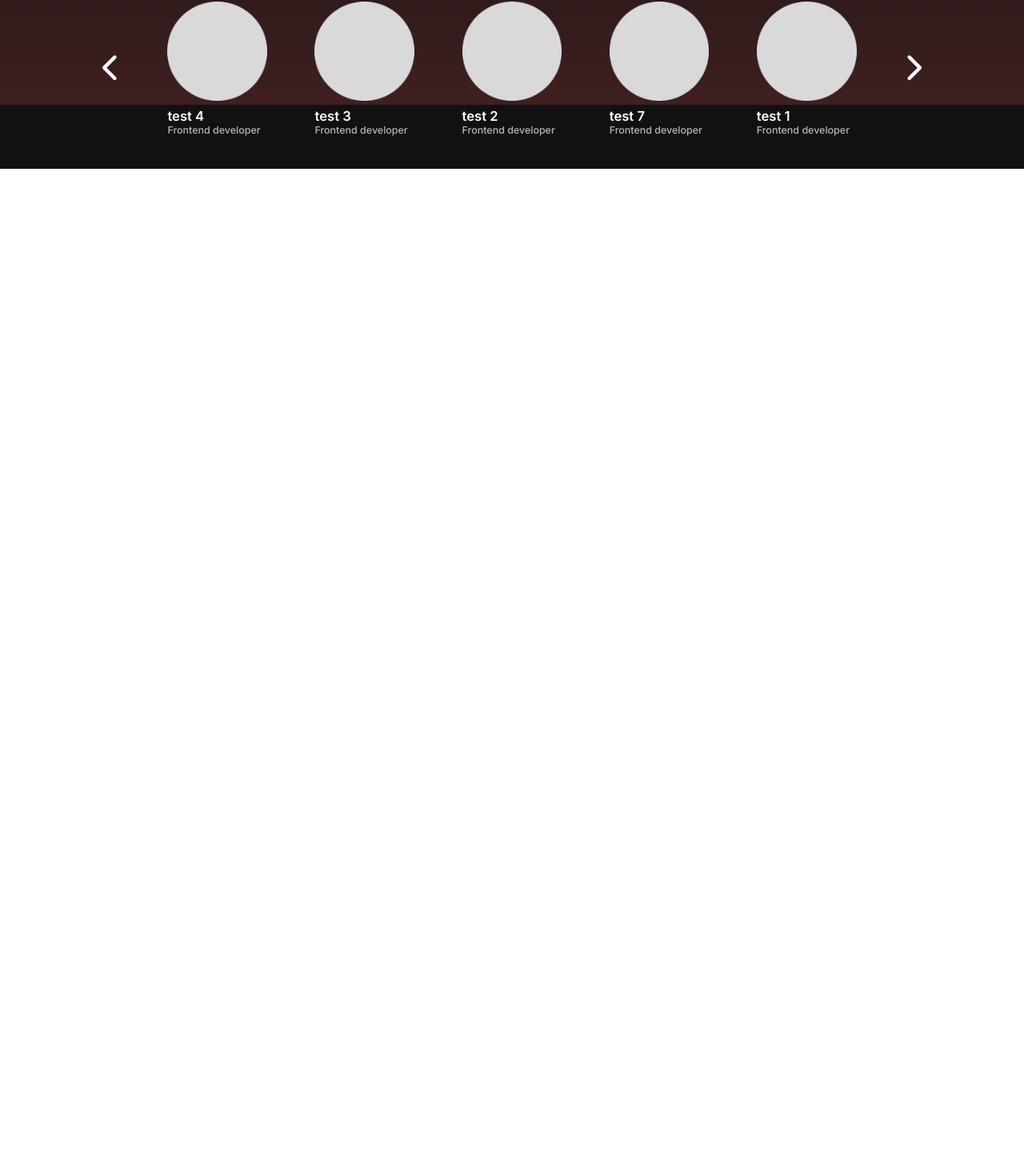
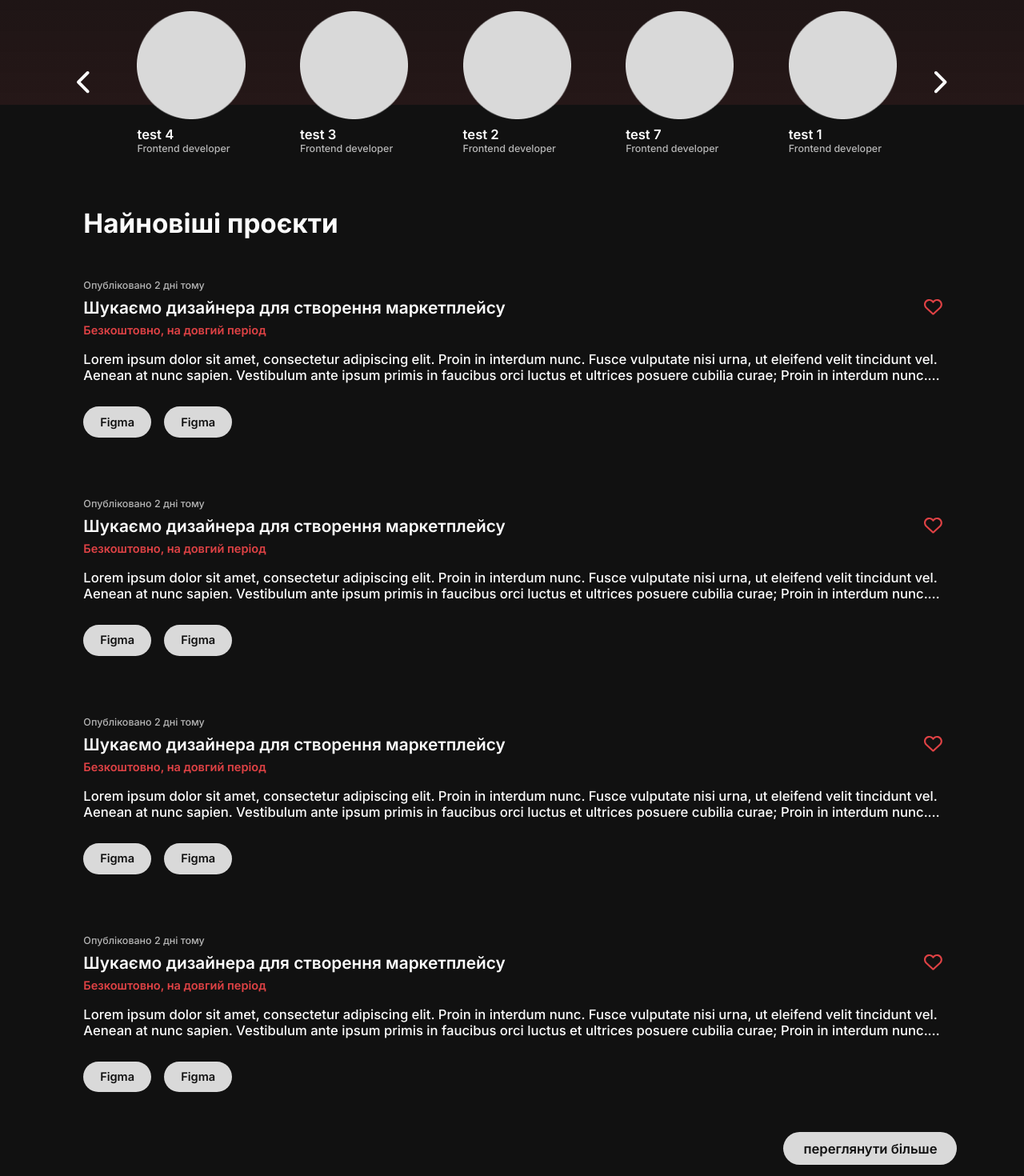
Before and after one commit to SergioVed/teamWebAplication, a React (Create React App) app in the folder client/: page / in a window 1280 px wide. Shown: the part 669-2139 px from the top of the page at 80% size. Before the commit the page ends 880 px from the top, so only its background shows below. Built offline with nearby package versions, Linux system fonts and the light colour scheme.

Commit message:
project components

```diff
--- a/client/src/components/header/index.scss
+++ b/client/src/components/header/index.scss
@@ -6,14 +6,14 @@
 
 .header{
     padding: calc(var(--index) * 1.2) 0 calc(var(--index) * 1);
-    width: 80vw;
+    width: 85vw;
     margin: 0 auto;
     display: flex;
     justify-content: space-between;
     align-items: center;
     z-index: 999;
     position: fixed;
-    background-color: #111111eb;
+    background-color: #111111f5;
     &__elements{
         display: flex;
         gap: calc(var(--index) * 2);
@@ -36,7 +36,7 @@
         display: flex;
         gap: calc(var(--index)* 1);
         &__profileImg{
-            font-size: calc(var(--index) * 1.5);
+            font-size: calc(var(--index) * 1.4);
             color: $defaultWhite;
         }
     }
--- a/client/src/components/homePage/index.tsx
+++ b/client/src/components/homePage/index.tsx
@@ -3,18 +3,33 @@ import { Banners } from "./banners";
 import './style.scss'
 import { Header } from "../header";
 import { TopWorkers } from "../randomWorkers/randomWorkersComponent";
+import { ProjectBlock } from "../projectBlock";
+import { Link } from "react-router-dom";
 
 
 export const HomePage = () => {
     return (
         <div className="homepage">
-        <Header/>
+            <Header />
             <div className="homepage__gradient"></div>
 
             <div className="homepage__container">
                 <Banners />
 
-                <TopWorkers/>
+                <TopWorkers />
+
+                <div className="homepage__projects">
+                    <h1>Найновіші проєкти</h1>
+
+                    <div className="homepage-projects__projects">
+                        <ProjectBlock />
+                        <ProjectBlock />
+                        <ProjectBlock />
+                        <ProjectBlock />
+                    </div>
+
+                    <Link to={'/'} className="projects__btn">переглянути більше</Link>
+                </div>
             </div>
         </div>
     )
--- a/client/src/components/homePage/style.scss
+++ b/client/src/components/homePage/style.scss
@@ -5,7 +5,7 @@
     padding: 0;
     box-sizing: border-box;
     font-family: "Inter", sans-serif;
-    color: $defaultWhite;
+    // color: $defaultWhite;
 }
 
 :root {
@@ -13,7 +13,7 @@
 }
 
 .homepage {
-    background-color: #111111;
+    background-color: $defaultBlack;
     display: flex;
     flex-direction: column;
     align-items: center;
@@ -23,15 +23,18 @@
 .homepage__gradient {
     width: 100%;
     height: 100%;
-    background: linear-gradient(180deg, #111111 50%, rgba(255, 93, 96, 0.197) 100%);
+    background: linear-gradient(180deg, #111111 50%, rgba(255, 93, 96, 0.086) 100%);
     position: fixed;
 }
 
 .homepage__container {
-    width: 80%;
+    width: 85%;
     height: max-content;
     padding-top: calc(var(--index) * 4.5);
     z-index: 2;
+    display: flex;
+    flex-direction: column;
+    align-items: center;
 }
 
 .banners {
@@ -54,7 +57,7 @@
 .banner__1,
 .banner__2,
 .banner__3 {
-    width: 80vw;
+    width: 85vw;
     height: 100%;
     transition: 3s;
 }
@@ -126,7 +129,7 @@
 
 .manual__nav {
     position: absolute;
-    width: 80vw;
+    width: 85vw;
     display: flex;
     justify-content: center;
     gap: calc(var(--index) * 1.4);
@@ -179,7 +182,7 @@
 
 .navigation__auto {
     position: absolute;
-    width: 80vw;
+    width: 85vw;
     height: 55vh;
     display: flex;
     justify-content: center;
@@ -236,3 +239,39 @@
         }
     }
 }
+
+.homepage__projects{
+    padding: calc(var(--index) * 1.2) 0;
+
+    .homepage-projects__projects{
+        display: flex;
+        flex-direction: column;
+        gap: calc(var(--index) * 1.2);
+    }
+
+    >h1{
+        font-size: calc(var(--index) * 1.6);
+        margin-bottom: calc(var(--index) * 1.2);
+        margin-left: calc(var(--index) * 1);
+        color: $defaultWhite;
+    }
+
+    .projects__btn{
+        color: $defaultBlack;
+        font-weight: 600;
+        font-size: calc(var(--index) * .8);
+        cursor: pointer;
+        padding: calc(var(--index) * .5) calc(var(--index) * 1.2);
+        border-radius: calc(var(--index) * 2);
+        float: right;
+        margin-top: calc(var(--index) * 1.2);
+        background-color: $defaultGray;
+        text-decoration: none;
+        transition: .4s;
+
+        &:hover {
+            opacity: .8;
+            transition: .4s;
+        }
+    }
+}
--- a/client/src/components/input/index.scss
+++ b/client/src/components/input/index.scss
@@ -15,7 +15,7 @@
         color: $defaultWhite;
         font-size: calc(var(--index) * .7);
         font-weight: 500;
-        padding: calc(var(--index) * .3) calc(var(--index) * 1) calc(var(--index) * .35);
+        padding: calc(var(--index) * .25) calc(var(--index) * 1) calc(var(--index) * .3);
         border-radius: calc(var(--index) * 1);
 
         &::placeholder{
--- /dev/null
+++ b/client/src/components/projectBlock/index.tsx
@@ -0,0 +1,49 @@
+import { Link } from 'react-router-dom';
+import './style.scss';
+import { StackTag } from '../userStackTag';
+import { FontAwesomeIcon } from '@fortawesome/react-fontawesome';
+import { faHeart as faHeartRegular } from '@fortawesome/free-regular-svg-icons';
+import { faHeart as faHeartSolid } from '@fortawesome/free-solid-svg-icons';
+import { useState } from 'react';
+
+export const ProjectBlock = () => {
+    const [liked, setLiked] = useState<boolean>(false);
+
+    const toggleLike = () => {
+        setLiked(!liked);
+    };
+
+    return (
+        <div className="projectBlock">
+            <div className="projectBlock__container">
+                <Link to={'/'} className="projectBlock__content">
+                    <p className="projectBlock__date">Опубліковано 2 дні тому</p>
+
+                    <div>
+                        <p className="projectBlock__title">Шукаємо дизайнера для створення маркетплейсу</p>
+
+                        <button className='like__btn' onClick={toggleLike}>
+                            <FontAwesomeIcon
+                                icon={liked ? faHeartSolid : faHeartRegular}
+                                className='heart-icon'
+                            />
+                        </button>
+                    </div>
+
+                    <p className="projectBlock__terms">Безкоштовно, на довгий період</p>
+
+                    <p className="projectBlock__description">Lorem ipsum dolor sit amet, consectetur adipiscing elit.
+                        Proin in interdum nunc. Fusce vulputate nisi urna, ut eleifend velit tincidunt vel.
+                        Aenean at nunc sapien. Vestibulum ante ipsum primis in faucibus orci luctus et ultrices posuere cubilia curae;
+                        Proin in interdum nunc. Fusce vulputate nisi urna, ut eleifend velit tincidunt vel ytewow isoa
+                    </p>
+                </Link>
+
+                <div className="projectBlock__tags">
+                    <StackTag />
+                    <StackTag />
+                </div>
+            </div>
+        </div>
+    )
+}
--- /dev/null
+++ b/client/src/components/projectBlock/style.scss
@@ -0,0 +1,83 @@
+@import "../../styleSettings/defines.scss";
+
+.projectBlock{
+    width: calc(85vw + (var(--index) * 1.2));
+}
+
+.projectBlock__container{
+    padding: calc(var(--index) * 1.2) calc(var(--index) * .9) calc(var(--index) * 1.2) calc(var(--index) * 1);
+    border-radius: calc(var(--index) * .5);
+    &:hover{
+        background-color: #ffffff0e;
+    }
+}
+
+.projectBlock__content {
+    text-decoration: none;
+    color: $defaultWhite;
+    display: flex;
+    flex-direction: column;
+    gap: calc(var(--index) * .3);
+    margin-bottom: calc(var(--index) * 1.4);
+
+    >div{
+        display: flex;
+        justify-content: space-between;
+        align-items: last baseline;
+    }
+}
+
+.projectBlock__date {
+    font-size: calc(var(--index) * .6);
+    font-weight: 500;
+    opacity: .7;
+}
+
+.projectBlock__title {
+    font-size: calc(var(--index) * 1);
+    font-weight: 600;
+}
+
+.projectBlock__terms{
+    font-size: calc(var(--index) * .7);
+    font-weight: 600;
+    color: #DF4245;
+}
+
+.projectBlock__description {
+    font-size: calc(var(--index) * .8);
+    font-weight: 500;
+    margin-top: calc(var(--index) * .5);
+
+    width: 100%;
+
+    display: -webkit-box;
+    line-clamp: 2;
+    -webkit-line-clamp: 2;
+    -webkit-box-orient: vertical;
+    overflow: hidden;
+    text-overflow: ellipsis;
+}
+
+.projectBlock__tags{
+    display: flex;
+    gap: calc(var(--index) * .8);
+}
+
+.like__btn{
+    font-size: calc(var(--index) * 1.1);
+    transition: .4s;
+    background: none;
+    border: none;
+    outline: none;
+    cursor: pointer;
+
+    .heart-icon{
+        color: #DF4245;
+    }
+
+    &:hover{
+        opacity: .8;
+        transition: .4s;
+    }
+}
--- a/client/src/components/randomWorkers/index.scss
+++ b/client/src/components/randomWorkers/index.scss
@@ -1,3 +1,5 @@
+@import "../../styleSettings/defines.scss";
+
 :root {
     --index: calc(1vw + 1vh)
 }
@@ -8,12 +10,14 @@
     margin-bottom: calc(var(--index)* 2);
     display: flex;
     flex-direction: column;
-    gap: calc(var(--index) * 1.8);
+    gap: calc(var(--index) * 2.1);
     z-index: 1;
+    color: $defaultWhite;
 
     &__text{
         h1{
-            font-size: calc(var(--index) * 1.5);
+            font-size: calc(var(--index) * 1.6);
+            margin-bottom: calc(var(--index) * .2);
         }
         p{
             font-size: calc(var(--index) * 0.8);
@@ -29,9 +33,14 @@
             display: flex;
             flex-direction: column;
             justify-content: space-between;
+            margin-right: calc(var(--index) * .6);
+
+            &:last-of-type{
+                margin-right: calc(var(--index) * -.6);
+            }
         }
         &__user-img{
-            height: calc(var(--index) * 6);
+            height: calc(var(--index) * 6.5);
             margin-bottom: calc(var(--index) * .4);
         }
         &__user-name{
@@ -46,8 +55,9 @@
         &__btn{
             background: none;
             border: none;
-            font-size: calc(var(--index) * 1.7);
+            font-size: calc(var(--index) * 1.5);
             cursor: pointer;
+            color: $defaultWhite;
         }
     }
 }
--- /dev/null
+++ b/client/src/components/userStackTag/index.tsx
@@ -0,0 +1,6 @@
+import { Link } from "react-router-dom";
+import './style.scss';
+
+export const StackTag = () => {
+    return <Link to={'/'} className="userStackTag">Figma</Link>
+}
--- /dev/null
+++ b/client/src/components/userStackTag/style.scss
@@ -0,0 +1,18 @@
+@import "../../styleSettings/defines.scss";
+
+.userStackTag{
+    background-color: $defaultGray;
+    width: max-content;
+    color: $defaultBlack;
+    font-weight: 600;
+    font-size: calc(var(--index) * .7);
+    padding: calc(var(--index) * .5) calc(var(--index) * 1);
+    border-radius: calc(var(--index) * 1);
+    text-decoration: none;
+    transition: .4s;
+
+    &:hover {
+        opacity: .8;
+        transition: .4s;
+    }
+}
--- a/client/src/styleSettings/defines.scss
+++ b/client/src/styleSettings/defines.scss
@@ -2,3 +2,4 @@
 
 $defaultWhite: #fffffffc;
 $defaultGray: #D9D9D9;
+$defaultBlack: #111111;
--- a/client/src/styleSettings/index.scss
+++ b/client/src/styleSettings/index.scss
@@ -3,3 +3,4 @@
 @use '../components/homePage/style.scss';
 @use '../components/input/index.scss';
 @use '../components/randomWorkers/index.scss';
+@use '../components/projectBlock/style.scss';
```
